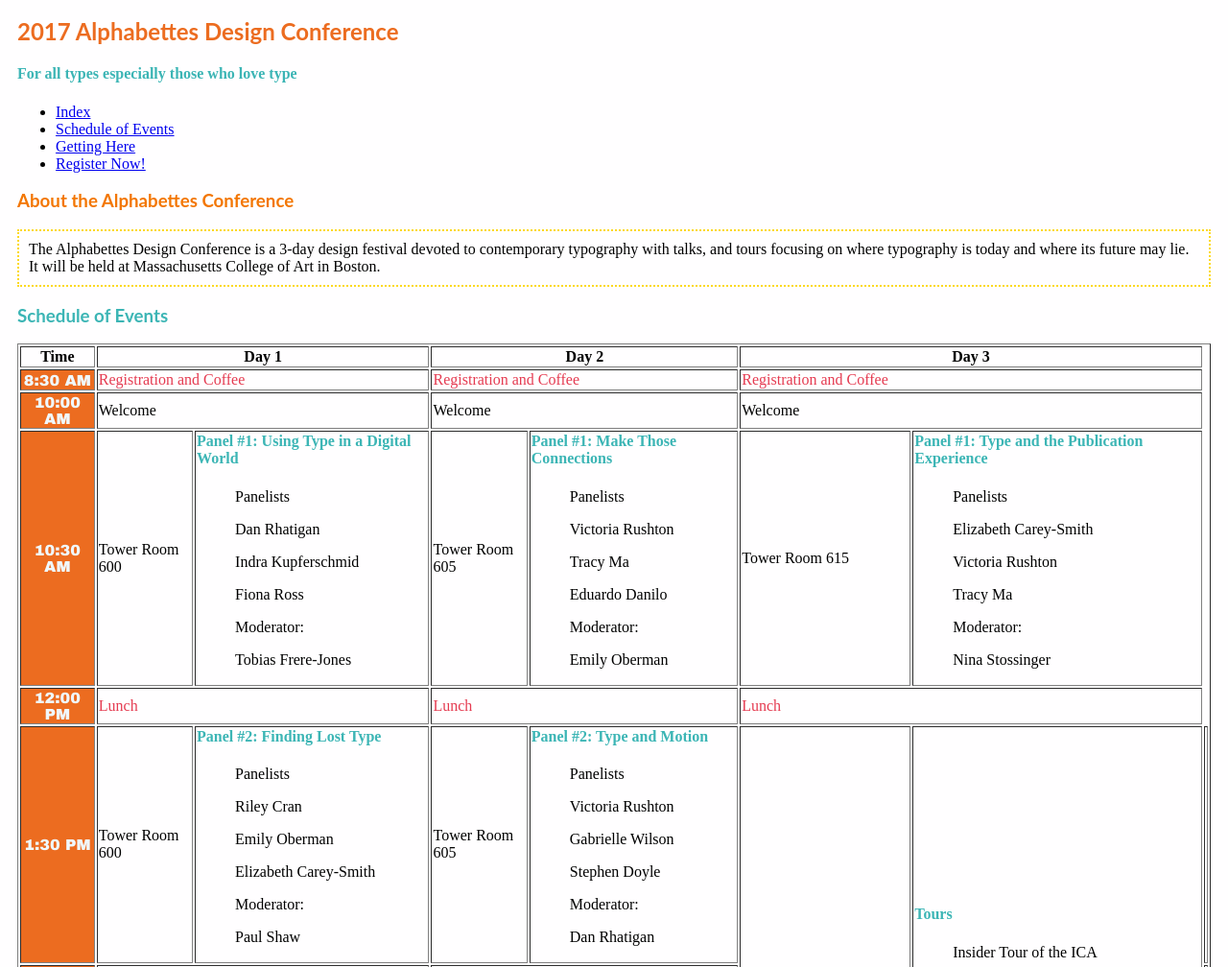
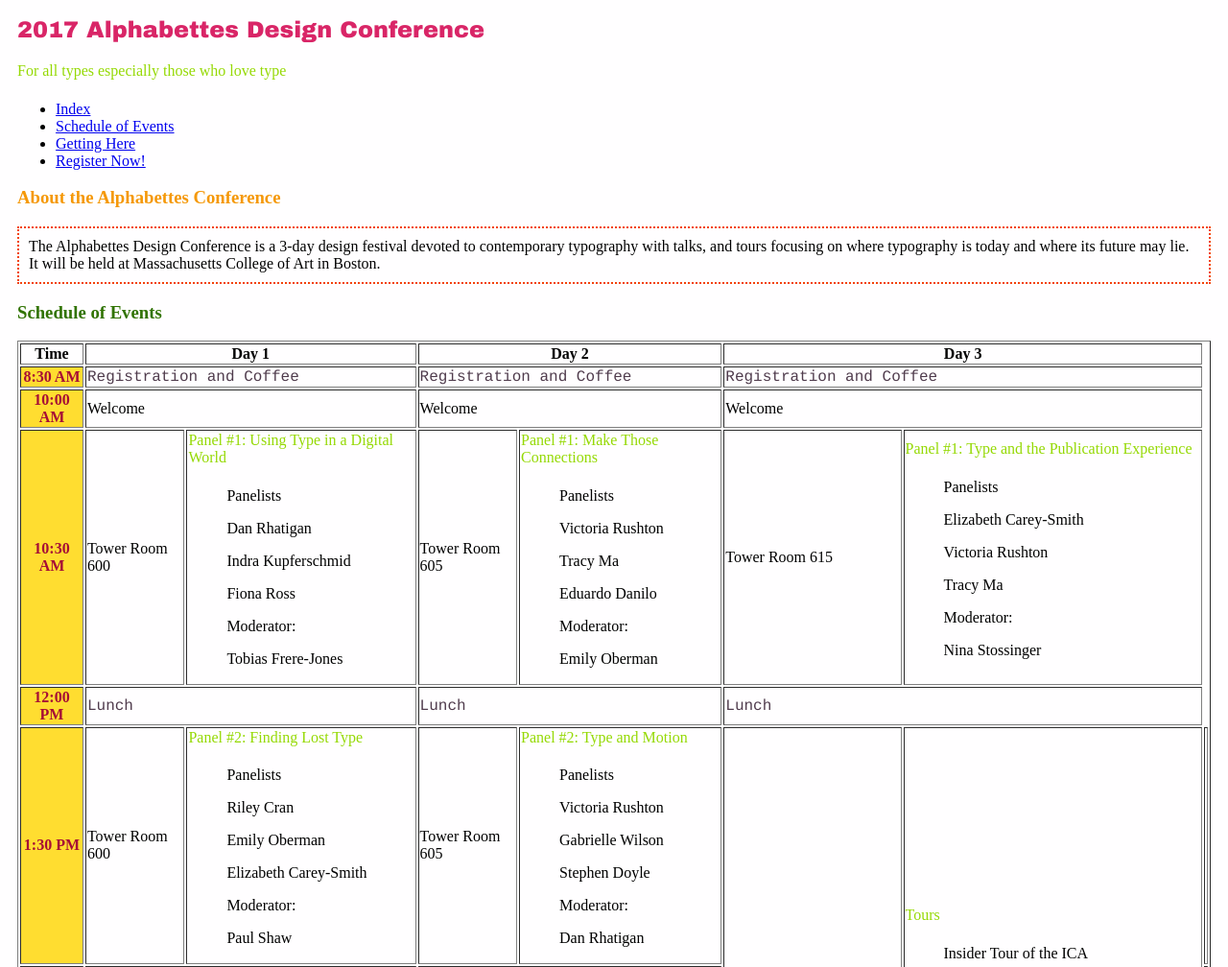
Before and after one commit to teresitaolson/cmp2035, a plain HTML site: page 02 Conference/Alphabettes_Conf_2017.html in a window 1280 px wide. Shown: the top 1008 px of the page at 96% size. Drawn offline with Linux system fonts and the light colour scheme.

Commit message:
Initial Committ Hawaiian
Changes CSS page to Hawaiian colors

```diff
--- a/04 CSS Rules/twelve_rules.css
+++ b/04 CSS Rules/twelve_rules.css
@@ -1,42 +1,42 @@
 body {
-    font-family: "merriweather";
+    font-family: "Adelle";
     background-color: #fffeff;
     padding: 10px;}
 h1 {
-    font-family: "Lato";
-    color: #e53b51;}
+    font-family: "Indie";
+    color: #a60d36;}
 h2 {
-    color: #ec6c20;
-    font-family: "Lato";}
+    color: #d92567;
+    font-family: "arial black";}
 h3 {
-    color: #3cb5b5;
-    font-family: "Lato";}
+    color: #317302;
+    font-family: "madre script";}
 h4 {
-    color: #3cb5b5;
-    font-family: "merriweather";
-    font-weight: bold;}
+    color: #95d904;
+    font-family: "Indie";
+    font-weight: 400;}
 #source {font-size: 75%;}
-i {color:#ec6c20}
-b {color:#f37602}
+i {color:#6a73a8}
+b {color:#f59808}
 .page {
-    border-color: #e53b51;
+    border-color: #f07408;
     border-style:dotted;
     padding:10px;}
 #about {
-    border-color: #fcd920;
+    border-color: #f34207;
     border-width:2px;
     border-style:dotted;
     padding:10px;}
 td.header {
-    font-family:"proxima nova";
-    color: #e53b51;}
+    font-family:"Courier";
+    color: #503c4d;}
 th.time {
-    font-family:"arial black";
-    color:aliceblue;
-    background-color: #ec6c20;}
+    font-family:"hoosier daddy";
+    color:#a60d36;
+    background-color: #ffdd30;}
 .container{
     font-family:"abril fatface";
-    background-color: #fcd920;
+    background-color: #04b2d9;
     padding: 25px;
-    border-color: #3cb5b5;
+    border-color: c2edf2;
     border-style:dotted;}
```
